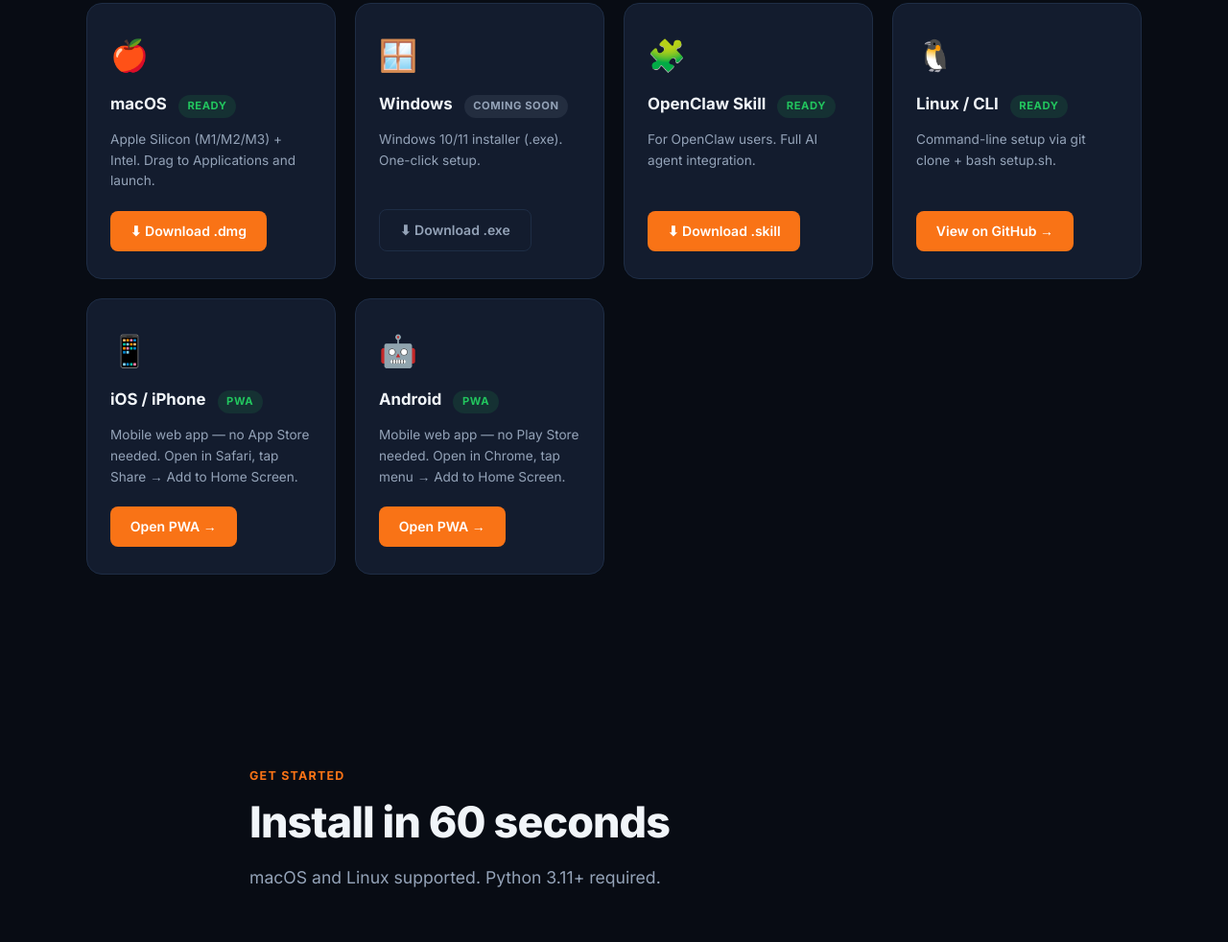
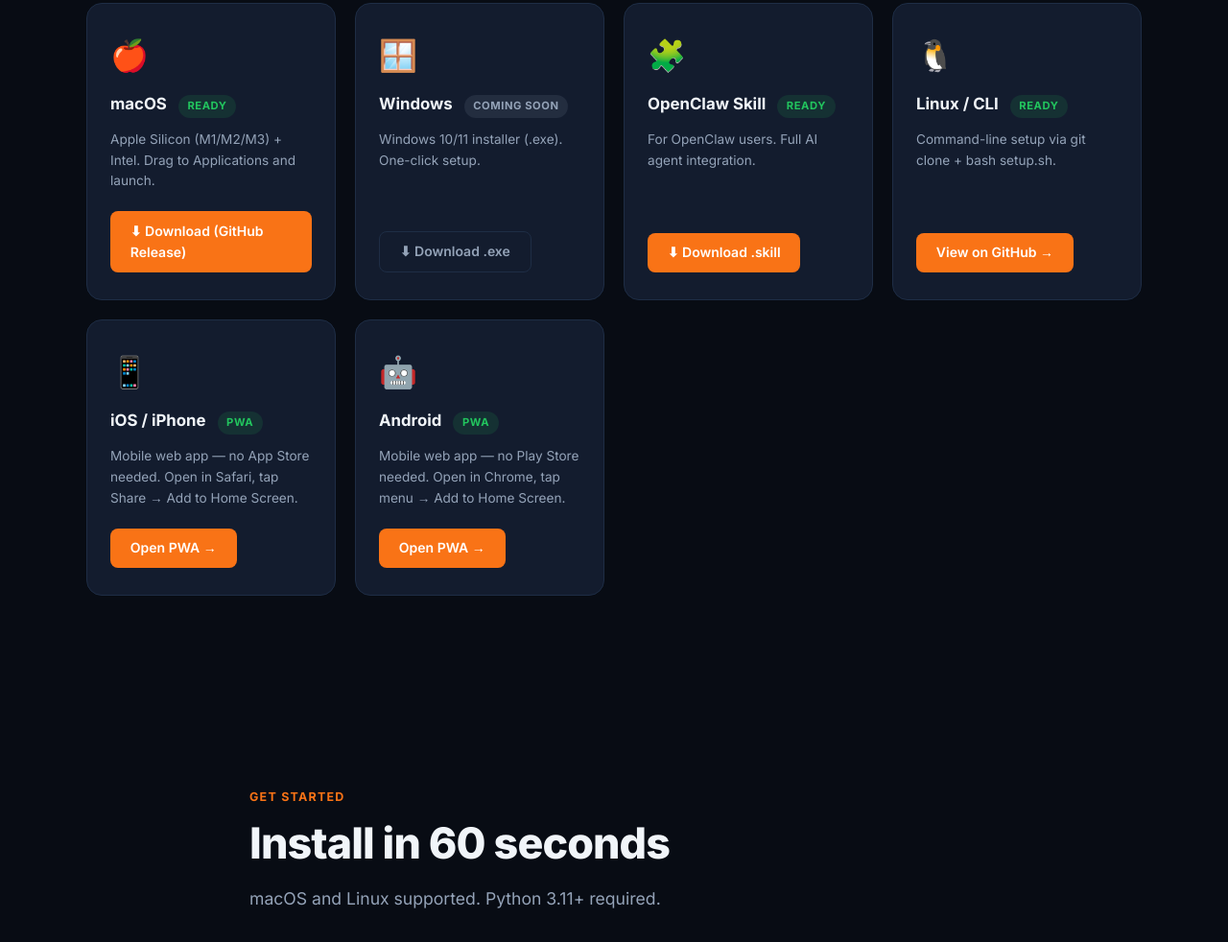
Before and after one commit to hiclawbot2026/iearnbot-website, a website: page public/index.html in a window 1280 px wide. Shown: the part 5527-6509 px from the top of the page at 96% size. Drawn offline with Linux system fonts and the light colour scheme.

Commit message:
fix: macOS download link to GitHub release (avoid 404 until assets uploaded)

```diff
--- a/public/index.html
+++ b/public/index.html
@@ -342,7 +342,7 @@
         <div class="dl-icon">🍎</div>
         <div class="dl-title">macOS <span class="dl-badge badge-ready">Ready</span></div>
         <div class="dl-sub" data-i18n="dl_mac">Apple Silicon (M1/M2/M3) + Intel. Drag to Applications and launch.</div>
-        <a href="https://github.com/iEarnBot/iEarnBot/releases/latest/download/iEarn.Bot-arm64.dmg" class="dl-btn" data-i18n="dl_mac_btn">⬇ Download .dmg</a>
+        <a href="https://github.com/iEarnBot/iEarnBot/releases/tag/v0.4.0" class="dl-btn" data-i18n="dl_mac_btn">⬇ Download (GitHub Release)</a>
       </div>
       <div class="dl-card">
         <div class="dl-icon">🪟</div>
@@ -453,7 +453,7 @@ const T = {
     st2t:"Connect your wallet", st2d:"Paste your API key or private key locally. We never see it. Supports Polymarket, crypto exchanges, futures & stock markets.",
     dl_lbl:"Download", dl_h2:"Get iEarn.Bot<br/>for your platform", dl_sub:"Run locally on your machine. Your keys never leave your device.",
     dl_mac:"Apple Silicon (M1/M2/M3) + Intel. Drag to Applications and launch.",
-    dl_mac_btn:"⬇ Download .dmg",
+    dl_mac_btn:"⬇ Download (GitHub Release)",
     dl_win:"Windows 10/11 installer (.exe). One-click setup.",
     dl_win_btn:"⬇ Download .exe",
     dl_skill:"For OpenClaw users. Full AI agent integration.",
```
